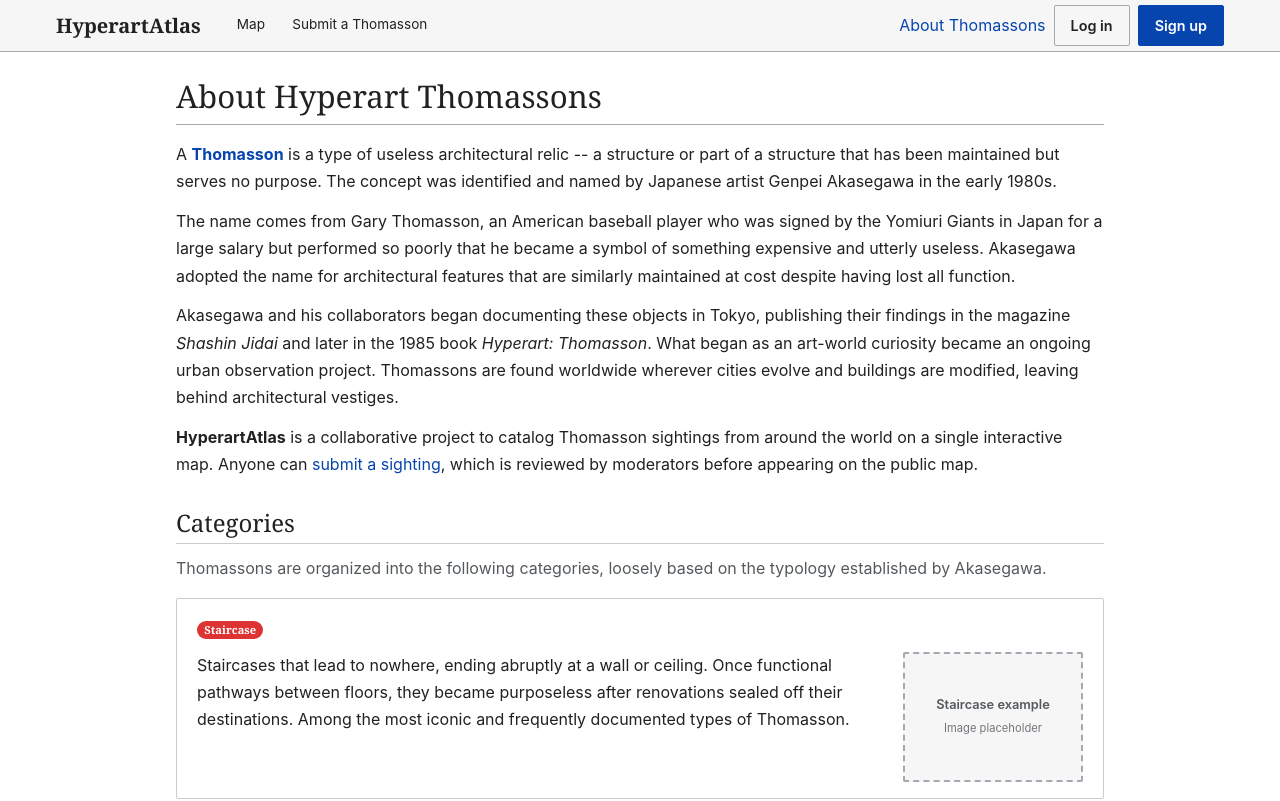
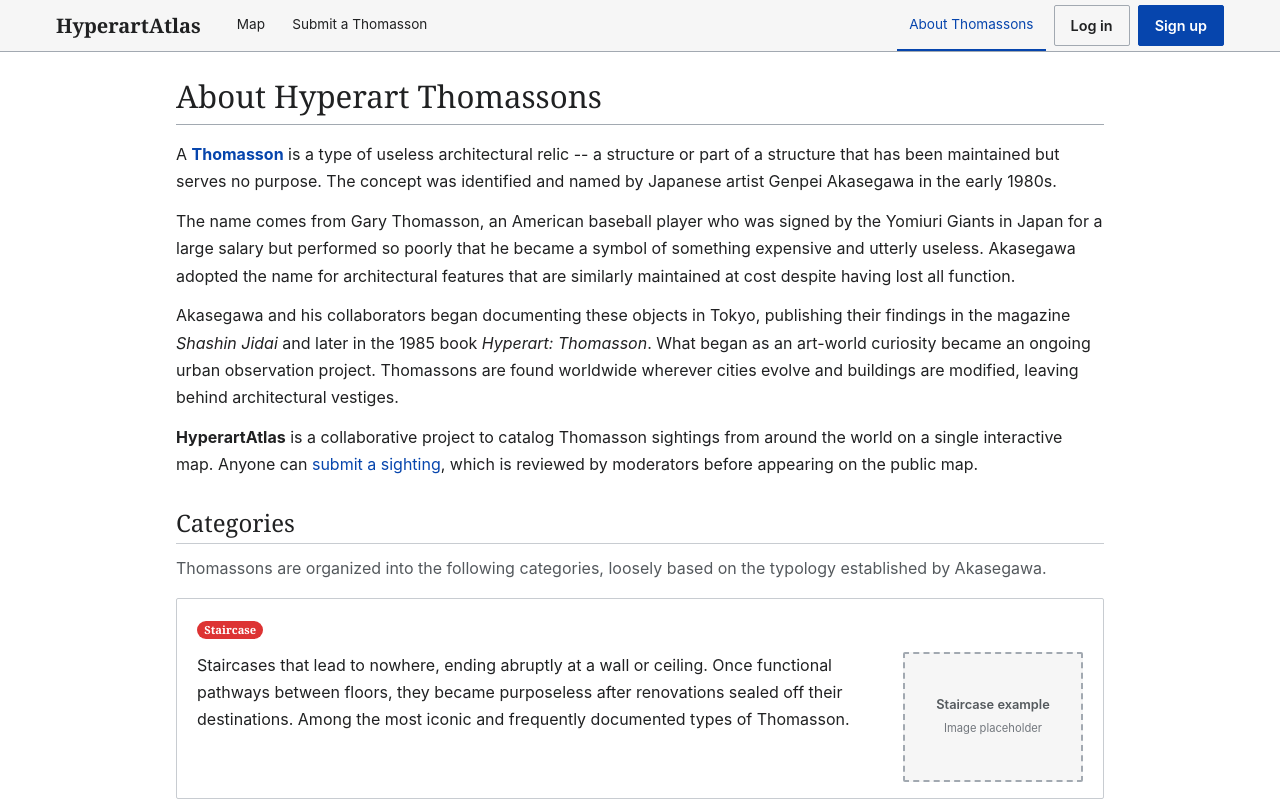
Before and after one commit to jcejda/HyperartAtlas, a React (Vite) app in the folder frontend/: page /about in a window 1280 px wide. Shown: the top 801 px of the page. Built offline with nearby package versions, Linux system fonts and the light colour scheme; no server answers; the HTML template or start-up script is replaced by a standard one.

Commit message:
Minor map scrolling improvements

```diff
--- a/frontend/src/components/Layout/Header.css
+++ b/frontend/src/components/Layout/Header.css
@@ -93,6 +93,33 @@
   display: flex;
   align-items: center;
   gap: 0.5rem;
+  height: 100%;
+}
+
+.nav-link-right {
+  display: flex;
+  align-items: center;
+  height: 100%;
+  padding: 0 0.75rem;
+  font-size: 0.85rem;
+  color: var(--color-text);
+  text-decoration: none;
+  border-bottom: 2px solid transparent;
+  transition: border-color 0.15s;
+}
+
+.nav-link-right:visited {
+  color: var(--color-text);
+}
+
+.nav-link-right:hover {
+  text-decoration: none;
+  background: var(--color-bg-tertiary);
+}
+
+.nav-link-right.active {
+  border-bottom-color: var(--color-link);
+  color: var(--color-link);
 }
 
 .nav-username {
--- a/frontend/src/components/Layout/Header.jsx
+++ b/frontend/src/components/Layout/Header.jsx
@@ -49,7 +49,7 @@
           </div>
 
           <div className="nav-auth">
-            <NavLink to="/about" onClick={closeMenu}>
+            <NavLink to="/about" className="nav-link-right" onClick={closeMenu}>
               About Thomassons
             </NavLink>
             {user ? (
--- a/frontend/src/components/Map/MapView.css
+++ b/frontend/src/components/Map/MapView.css
@@ -10,6 +10,11 @@
   width: 100%;
   min-height: 400px;
   z-index: 1;
+  background: #ffffff !important;
+}
+
+.map-container .leaflet-container {
+  background: #ffffff !important;
 }
 
 .map-loading-overlay {
--- a/frontend/src/components/Map/MapView.jsx
+++ b/frontend/src/components/Map/MapView.jsx
@@ -46,6 +46,9 @@
       <MapContainer
         center={[20, 0]}
         zoom={2}
+        minZoom={1}
+        maxBounds={[[-85, -180], [85, 180]]}
+        maxBoundsViscosity={1.0}
         className="map-container"
         scrollWheelZoom={true}
         zoomControl={true}
@@ -53,6 +56,7 @@
         <TileLayer
           attribution='&copy; <a href="https://www.openstreetmap.org/copyright">OpenStreetMap</a> contributors'
           url="https://{s}.tile.openstreetmap.org/{z}/{x}/{y}.png"
+          noWrap={true}
         />
         {thomassons.map((t) => (
           <ThomassonMarker key={t.id} thomasson={t} />
```
